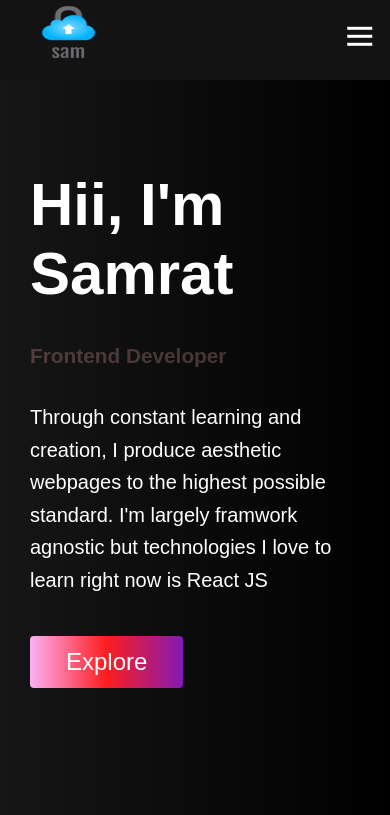
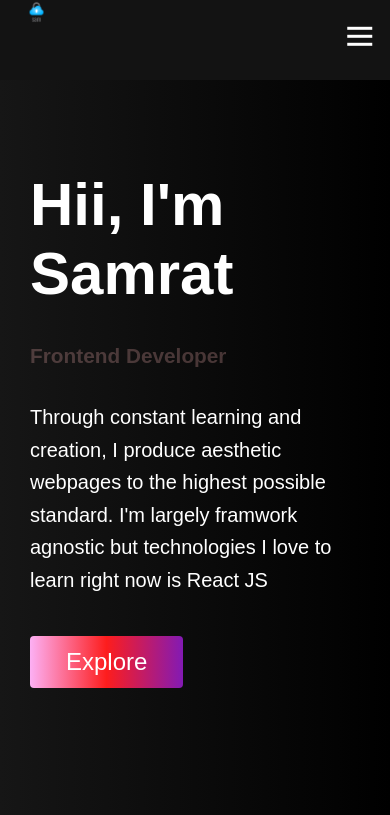
Before and after one commit to samrat222/portfolio, a website built with Parcel: page index.html in a window 390 px wide. Shown: the top 815 px of the page. Built offline with nearby package versions, Linux system fonts and the light colour scheme.

Commit message:
changr logo

```diff
--- a/style.css
+++ b/style.css
@@ -46,7 +46,7 @@ body {
   cursor: pointer;
   text-decoration: none;
   font-size: 2rem;
-  height: 4rem;
+  height: 7rem;
   width: 7rem;
 }
 
@@ -191,6 +191,10 @@ body {
   }
   #mobile-menu.is-active .bar:nth-child(3) {
     transform: translateY(-8px) rotate(-45deg);
+  }
+  #navbar__logo {
+    height: 1.5rem;
+    width: 3rem;
   }
 }
 
```
